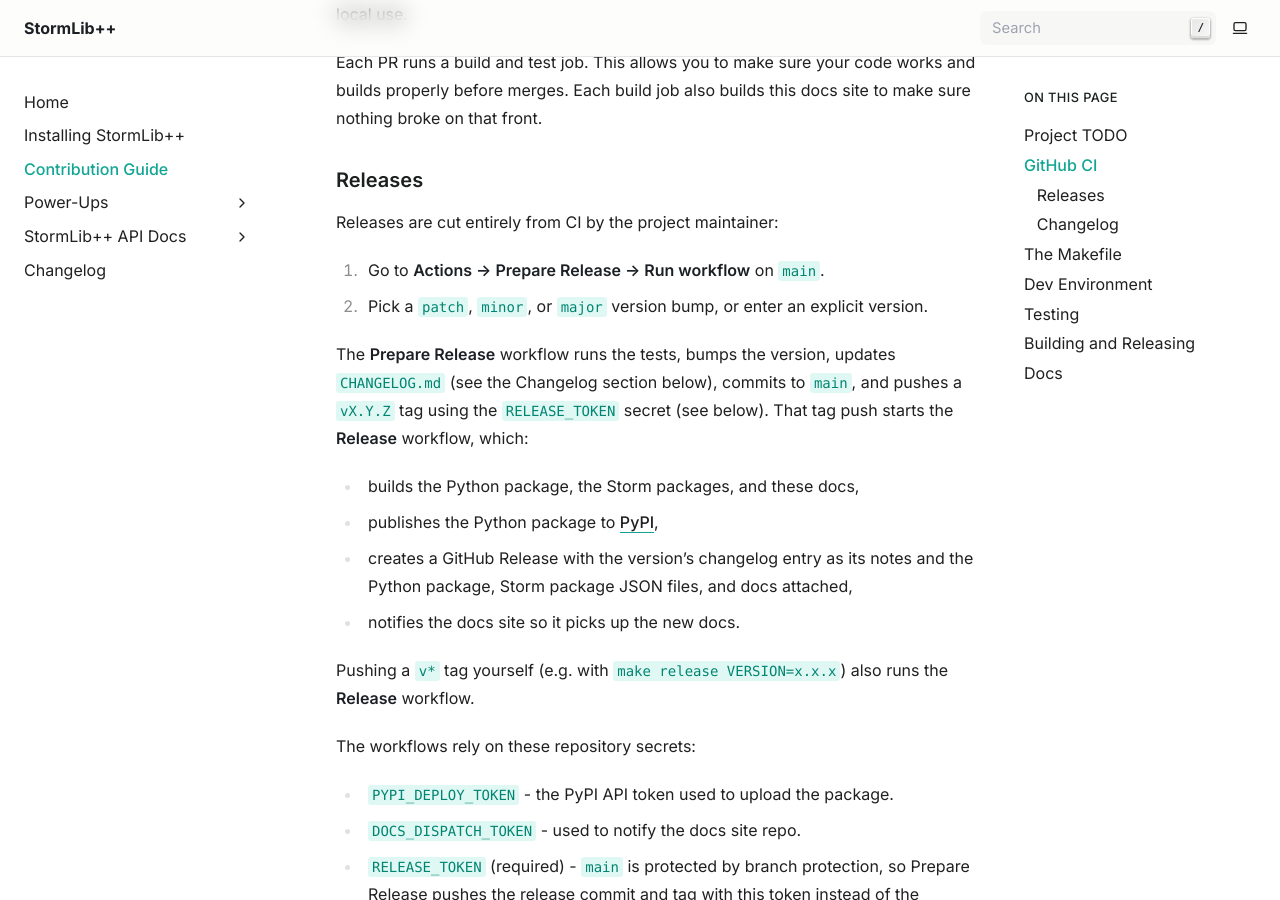
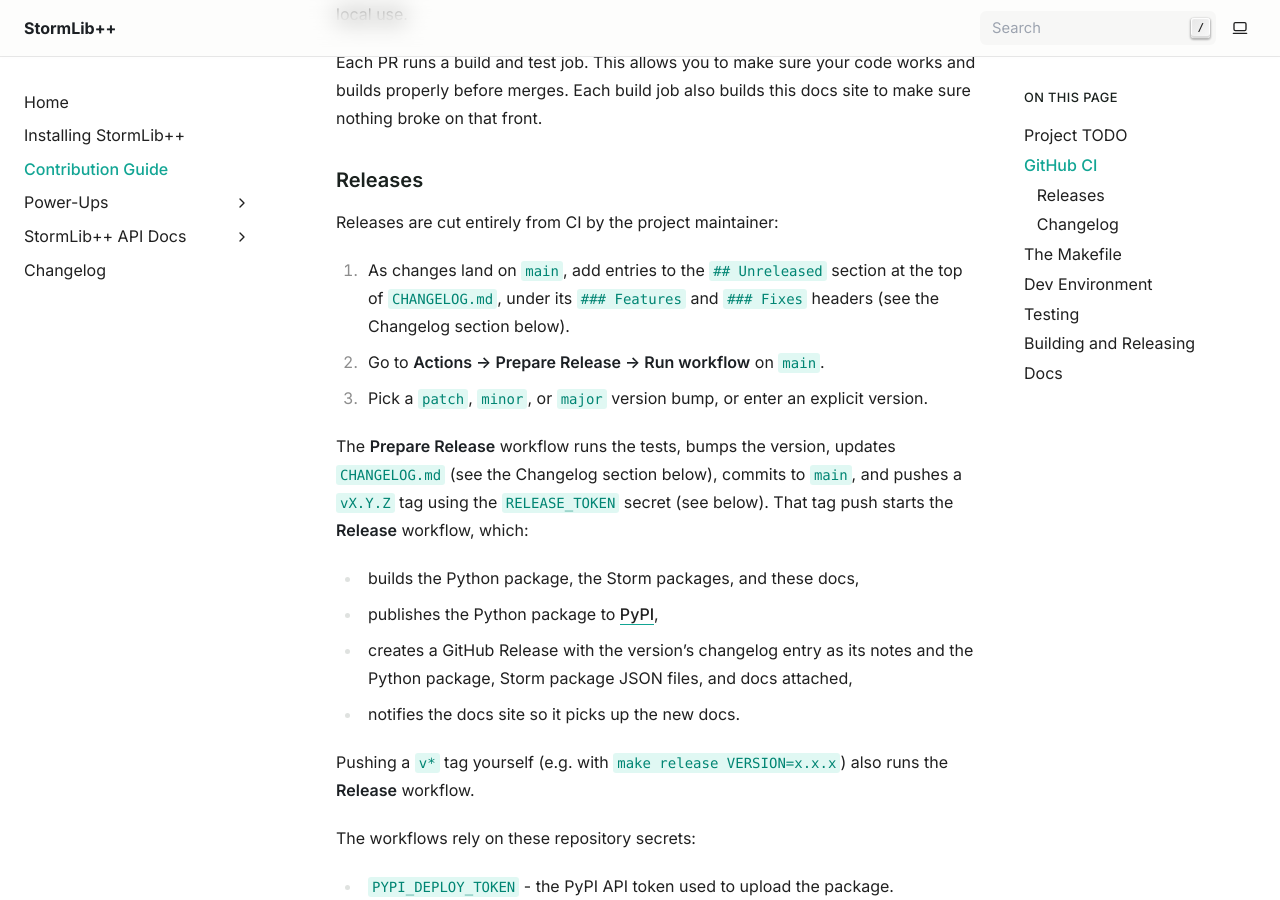
Before and after one commit to gormaniac/stormlibpp, a Sphinx documentation site: the page built from doc/contributing.md, in a window 1280 px wide and 900 px high, scrolled down 508 px. Built offline with Sphinx 7.4.7, drawn with Linux system fonts in a browser that asks for light colours.

Commit message:
fix: stix package syntax errors, move release docs to the contribution guide
- Fix the stix package's Storm syntax errors so it loads: quote form and node
  data names used as strings, and parenthesize the $config comparison.
- Replace $lib.debug(...) calls with `if $lib.debug { $lib.print(...) }`,
  $lib.debug is a boolean.
- Add tests that load the package and check --url/--obj validation.
- Remove the README's Releasing section, the contribution guide already covers
  it; add its CHANGELOG step there. Fix the README's docs link.
- Patch bump the stix package.

Co-Authored-By: Claude Opus 5.5 <noreply@anthropic.com>
Claude-Session: https://claude.ai/code/session_01KBLBzjs3FWt5tMeTsVjC79

```diff
--- a/doc/contributing.md
+++ b/doc/contributing.md
@@ -16,8 +16,9 @@ Each PR runs a build and test job. This allows you to make sure your code works
 
 Releases are cut entirely from CI by the project maintainer:
 
-1. Go to **Actions → Prepare Release → Run workflow** on `main`.
-2. Pick a `patch`, `minor`, or `major` version bump, or enter an explicit version.
+1. As changes land on `main`, add entries to the `## Unreleased` section at the top of `CHANGELOG.md`, under its `### Features` and `### Fixes` headers (see the Changelog section below).
+2. Go to **Actions → Prepare Release → Run workflow** on `main`.
+3. Pick a `patch`, `minor`, or `major` version bump, or enter an explicit version.
 
 The **Prepare Release** workflow runs the tests, bumps the version, updates `CHANGELOG.md` (see the Changelog section below), commits to `main`, and pushes a `vX.Y.Z` tag using the `RELEASE_TOKEN` secret (see below). That tag push starts the **Release** workflow, which:
 
--- a/src/pkgs/stix/stix.yaml
+++ b/src/pkgs/stix/stix.yaml
@@ -1,5 +1,5 @@
 name: stormlibpp-stix
-version: 0.1.1
+version: 0.1.2
 guid: ebe2e7b2bcdf4a8a9456934474b3e63d
 
 synapse_version: ">=2.162.0,<3.0.0"
```
Also changed, not shown: CHANGELOG.md (+2 -0 lines), README.md (+1 -12 lines), 4 other files.
